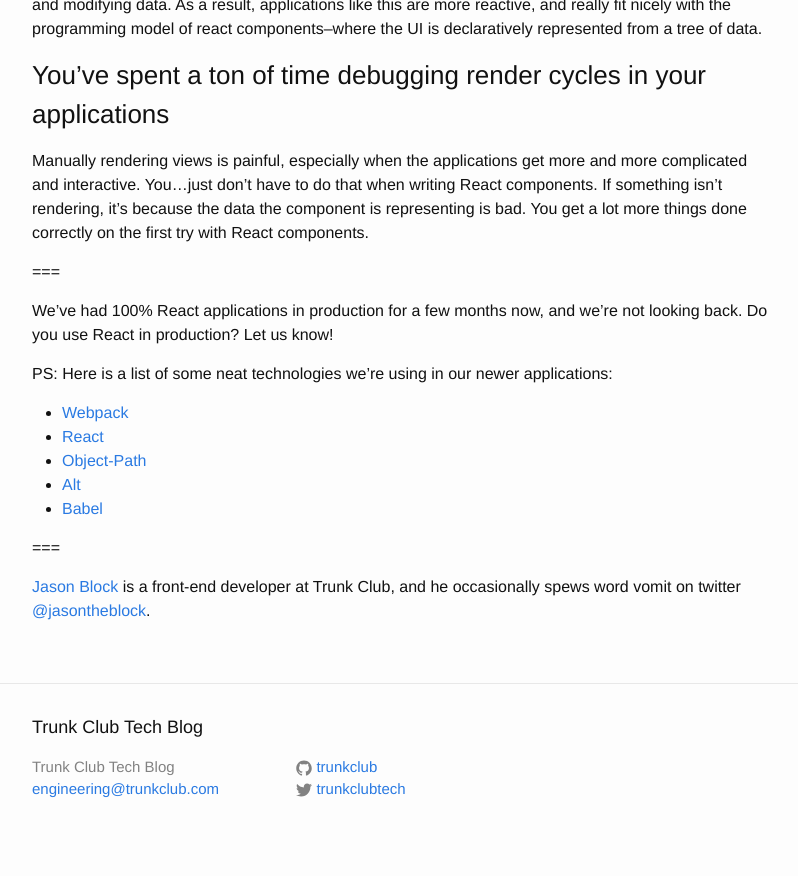
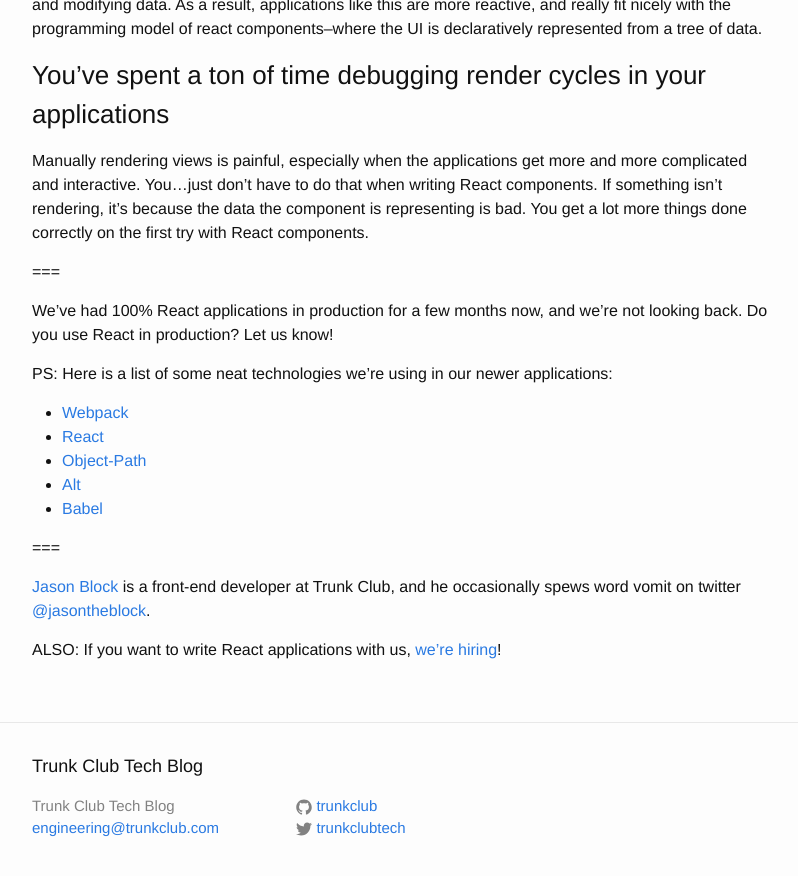
Before and after one commit to trunkclub/trunkclub.github.io, a Jekyll site: the page built from _posts/2015-09-14-reactjs-the-good-and-the-bad.md, in a window 1280 px wide and 900 px high, scrolled down 2568 px. Shown: the top 876 px of the window, without its empty margins (238-1036 px from the left). Built offline with Jekyll 4.4.1, drawn with Linux system fonts in a browser that asks for light colours; comment, search, counter and statistics services are not loaded.

Commit message:
Adds "we're hiring" link

```diff
--- a/_posts/2015-09-14-reactjs-the-good-and-the-bad.md
+++ b/_posts/2015-09-14-reactjs-the-good-and-the-bad.md
@@ -69,3 +69,5 @@
 ===
 
 [Jason Block](mailto:jason@jasontheblock.com) is a front-end developer at Trunk Club, and he occasionally spews word vomit on twitter [@jasontheblock](https://www.twitter.com/jasontheblock).
+
+ALSO: If you want to write React applications with us, [we're hiring](https://boards.greenhouse.io/trunkclub/jobs/44920)!
```
